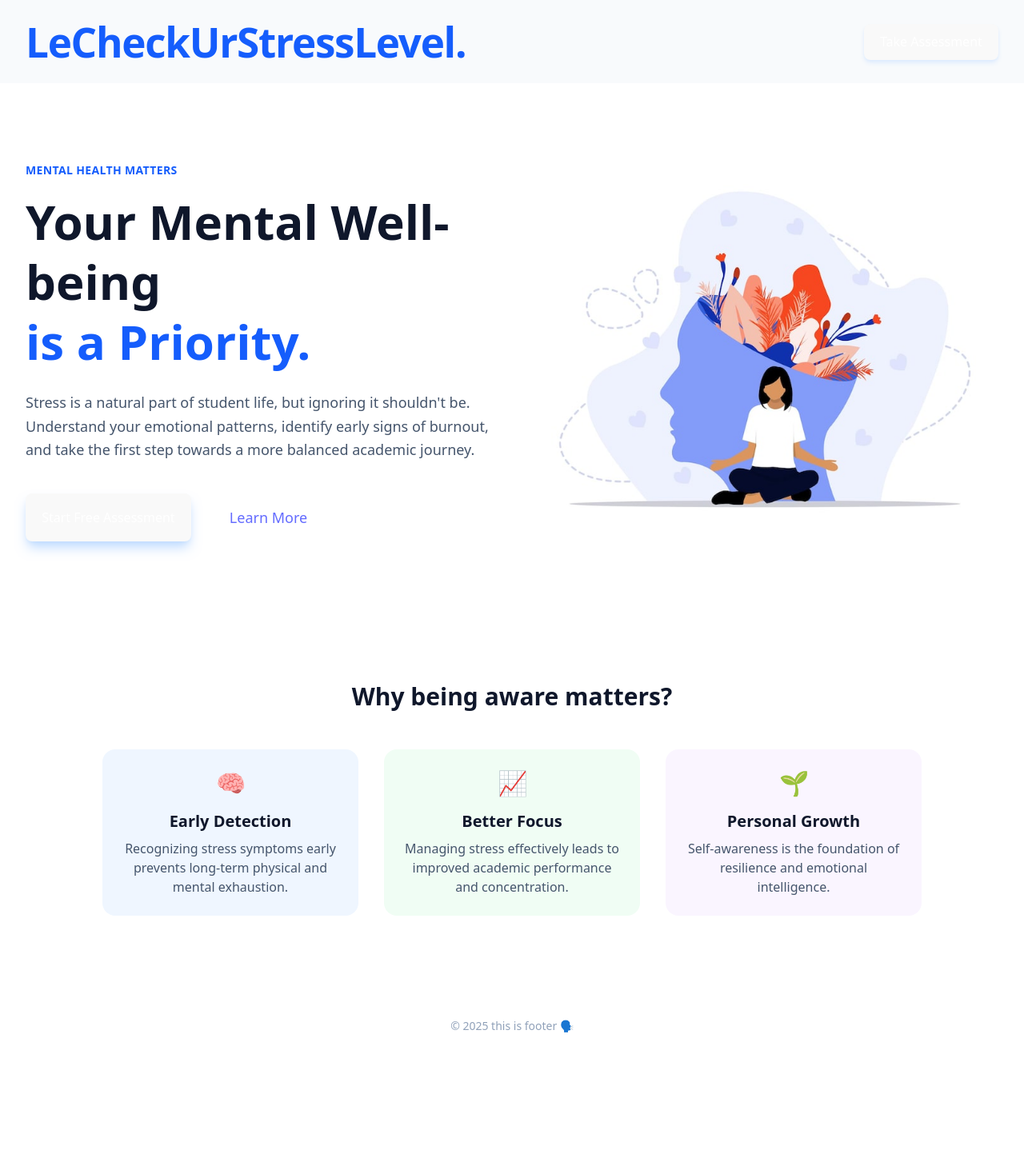
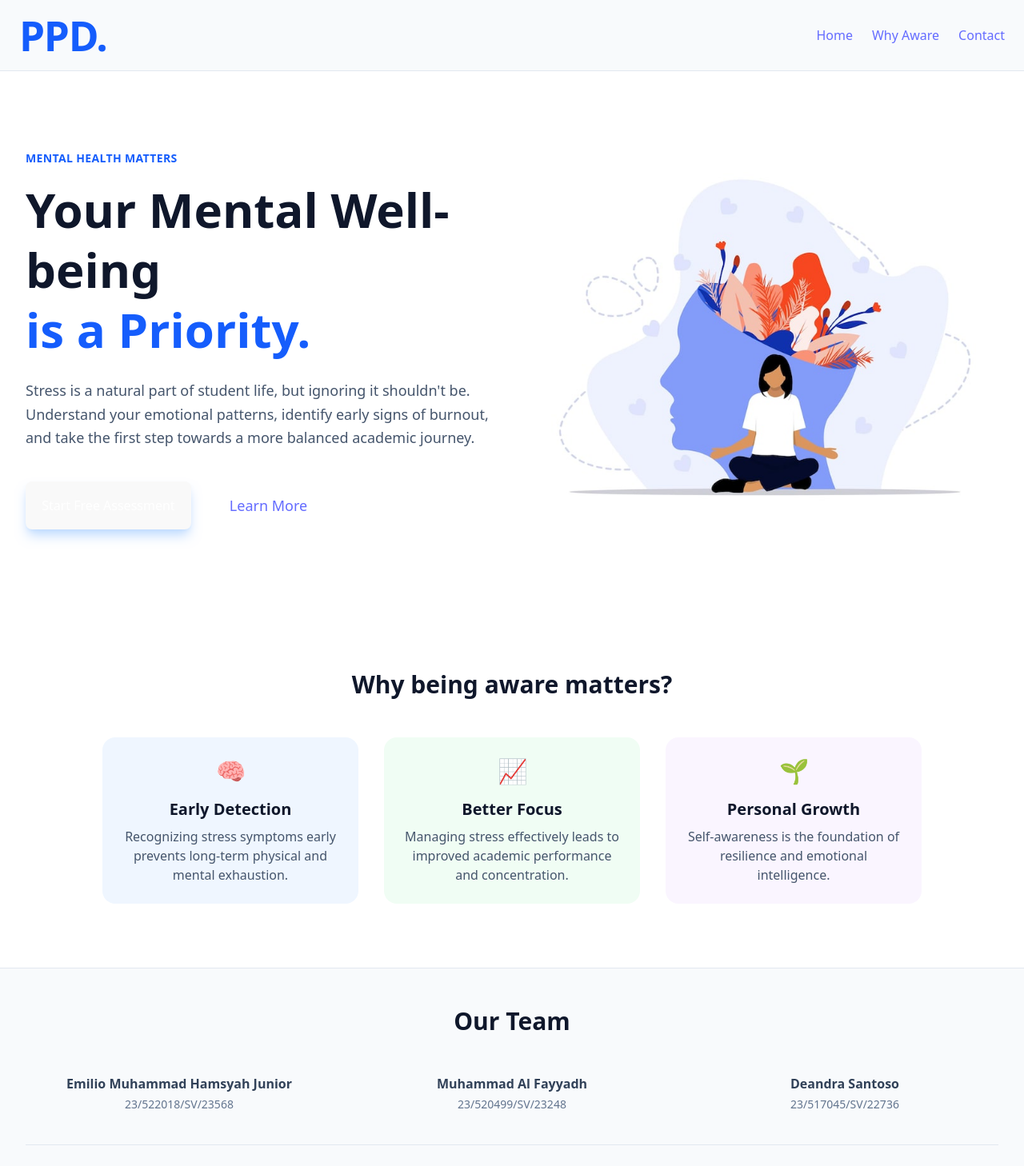
Before and after one commit to emiliojuni0r/predict-stress-react, a React (Vite) app: page / in a window 1280 px wide. Shown: the top 1458 px of the page at 80% size. Before the commit the page ends 1341 px from the top, so only its background shows below. Built offline with nearby package versions, Linux system fonts and the light colour scheme.

Commit message:
fixing ui

```diff
--- a/src/components/Footer.jsx
+++ b/src/components/Footer.jsx
@@ -1,7 +1,50 @@
 export default function Footer() {
     return (
-        <footer className="py-12 text-center text-slate-400 text-sm" >
-            <p>© 2025 this is footer 🗣️</p>
-        </footer >
+        <footer
+            id="footer"
+            className="bg-slate-50 border-t border-slate-200 py-12"
+        >
+            <div className="max-w-7xl mx-auto px-8">
+                <h3 className="text-center text-3xl font-bold mb-12">Our Team</h3>
+                <div className="grid gap-8 md:grid-cols-3 text-center">
+
+                    {/* Member 1 */}
+                    <div>
+                        <p className="font-semibold text-slate-700">
+                            Emilio Muhammad Hamsyah Junior
+                        </p>
+                        <p className="mt-1 text-sm text-slate-500">
+                            23/522018/SV/23568
+                        </p>
+                    </div>
+
+                    {/* Member 2 */}
+                    <div>
+                        <p className="font-semibold text-slate-700">
+                            Muhammad Al Fayyadh
+                        </p>
+                        <p className="mt-1 text-sm text-slate-500">
+                            23/520499/SV/23248
+                        </p>
+                    </div>
+
+                    {/* Member 3 */}
+                    <div>
+                        <p className="font-semibold text-slate-700">
+                            Deandra Santoso
+                        </p>
+                        <p className="mt-1 text-sm text-slate-500">
+                            23/517045/SV/22736
+                        </p>
+                    </div>
+
+                </div>
+
+                {/* Divider */}
+                <div className="mt-10 border-t border-slate-200 pt-6 text-center text-sm text-slate-400">
+                    © 2025 PPD Project
+                </div>
+            </div>
+        </footer>
     )
 }
--- a/src/components/Navbar.jsx
+++ b/src/components/Navbar.jsx
@@ -1,13 +1,41 @@
-export default function Navbar({ onTakeAssessment }) {
+export default function Navbar() {
     return (
-        <nav className="flex justify-between items-center px-8 py-6 max-w-7xl mx-auto bg-slate-50">
-            <h1 className="text-2xl font-bold text-blue-600 tracking-tight">LeCheckUrStressLevel.</h1>
-            <button
-                onClick={onTakeAssessment}
-                className="bg-blue-600 hover:bg-blue-700 text-white px-6 py-2 rounded-full font-medium transition-all active:scale-95 shadow-md shadow-blue-100"
-            >
-                Take Assessment
-            </button>
+        <nav className="bg-slate-50 border-b border-slate-200">
+            <div className="max-w-7xl mx-auto px-6 py-4 flex flex-col md:flex-row md:items-center md:justify-between gap-4">
+
+                {/* Logo */}
+                <h1 className="text-2xl font-bold text-blue-600 tracking-tight">
+                    PPD.
+                </h1>
+
+                {/* Menu */}
+                <ul className="flex gap-6 text-slate-700 font-medium">
+                    <li>
+                        <a
+                            href="#hero"
+                            className="hover:text-blue-600 transition"
+                        >
+                            Home
+                        </a>
+                    </li>
+                    <li>
+                        <a
+                            href="#why-aware"
+                            className="hover:text-blue-600 transition"
+                        >
+                            Why Aware
+                        </a>
+                    </li>
+                    <li>
+                        <a
+                            href="#footer"
+                            className="hover:text-blue-600 transition"
+                        >
+                            Contact
+                        </a>
+                    </li>
+                </ul>
+            </div>
         </nav>
     )
 }
```
